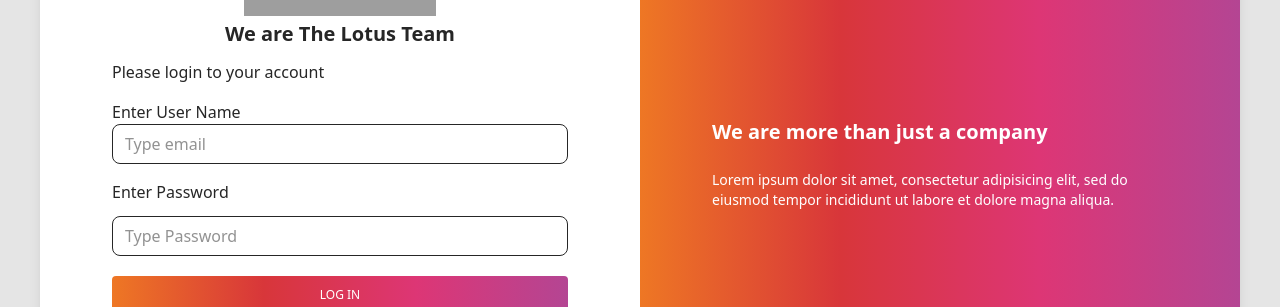
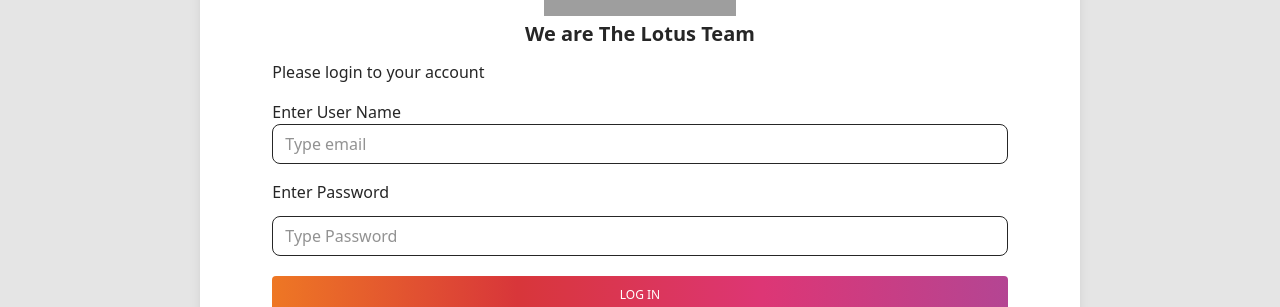
Before and after one commit to NaeemUllah6/Firebase_Authentication, a React (Vite) app: page /login in a window 1280 px wide. Shown: the part 236-543 px from the top of the page. Built offline with nearby package versions, Linux system fonts and the light colour scheme; grey boxes are pictures that could not be loaded.

Commit message:
login changes

```diff
--- a/src/UserAuthentication/login.jsx
+++ b/src/UserAuthentication/login.jsx
@@ -39,14 +39,13 @@ const Login = () => {
     //     setError('Invalid credentials. Try again')
     //     setLoading(false)
     //   }
-  const token  = 'token'
-  if(formData.email === 'test@gmail.com' && formData.password === 'test')
-  {
+    const token = 'token'
+    if (formData.email === 'test@gmail.com' && formData.password === 'test') {
       setLoading(true)
-    Cookies.set('token' , token, {expires:1, secure:true, sameSites:'strict'} )
+      Cookies.set('token', token, { expires: 1, secure: true, sameSites: 'strict' })
       navigate('/')
     }
-else{
+    else {
       setLoading(false)
       setError('Invalid Credentials! Try again')
     }
@@ -58,12 +57,12 @@ else{
       {loading && <div className={`h-screen bg-white- flex justify-center items-center`}>
         <div className="border-4 h-12 w-12 border-red-600 border-dashed rounded-full justify-center items-center animate-[spin_5s_linear_infinite]"></div>
       </div>}
-      <div className="container h-screen p-5 md:p-10 flex justify-center items-center">
+      <div className="container mx-auto h-screen p-5 md:p-10 flex justify-center items-center">
         <div className="g-6 flex h-screen flex-wrap items-center justify-center text-neutral-800 dark:text-neutral-200">
           <div className="w-full">
             <div className="flex items-center justify-center rounded-lg w-full bg-white shadow-lg dark:bg-neutral-900">
               <div className="g-0 lg:flex lg:flex-wrap w-full">
-                <div className="px-4 md:px-0 lg:w-6/12">
+                <div className="px-4 md:px-0 ">
                   <div className="md:mx-6 md:p-12">
                     <div className="text-center">
                       <img className="mx-auto w-48" src="https://tecdn.b-cdn.net/img/Photos/new-templates/bootstrap-login-form/lotus.webp" alt="logo" />
@@ -124,19 +123,7 @@ else{
                   </div>
                 </div>
 
-                <div
-                  className="flex items-center rounded-b-lg lg:w-6/12 lg:rounded-r-lg"
-                  style={{
-                    background: "linear-gradient(to right, #ee7724, #d8363a, #dd3675, #b44593)",
-                  }}
-                >
-                  <div className="px-4 py-6 text-white md:mx-6 md:p-12">
-                    <h4 className="mb-6 text-xl font-semibold">We are more than just a company</h4>
-                    <p className="text-sm">
-                      Lorem ipsum dolor sit amet, consectetur adipisicing elit, sed do eiusmod tempor incididunt ut labore et dolore magna aliqua.
-                    </p>
-                  </div>
-                </div>
+
               </div>
             </div>
           </div>
```
Lines whose indentation alone changed are shown as unchanged.
